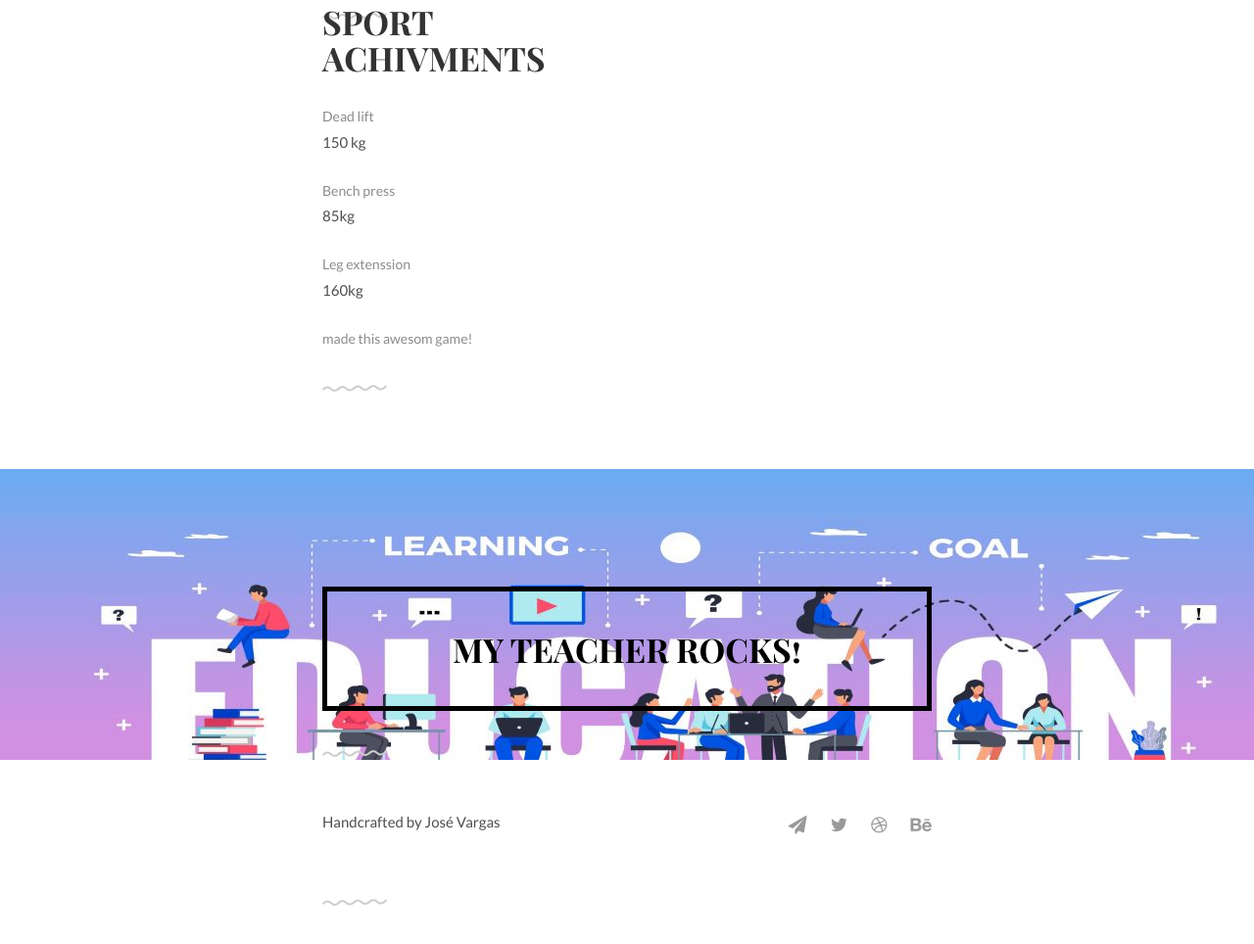
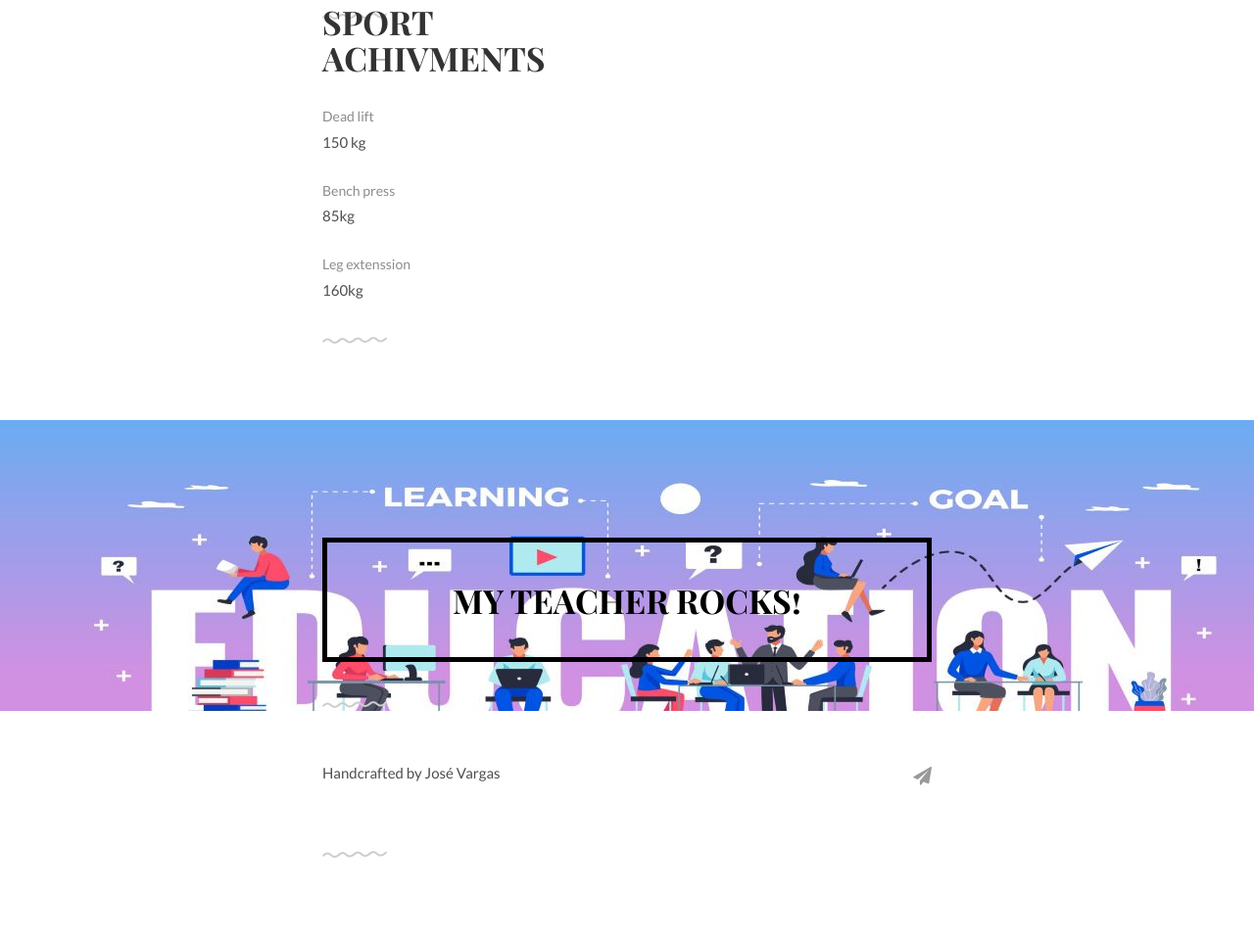
Before and after one commit to JoseCSL05/Jose-s-webpages-template., a plain HTML site: page index.html in a window 1280 px wide. Shown: the part 1725-2689 px from the top of the page at 98% size. After the commit the page ends 2649 px from the top, so only its background shows below. Drawn offline with Linux system fonts and the light colour scheme.

```diff
--- a/index.html
+++ b/index.html
@@ -113,7 +113,6 @@
 				<li>160kg </li>
 			</ul>
       <ul class="skill-list list-flat">
-				<li>made this awesom game!</li>
 			</ul>
 
 		</div>
@@ -135,9 +134,6 @@
 			    <div class="unit-50">
 					<ul class="social list-flat right">
 						<li><a href="mailto:ekestlerh@delmarschool.edu.mx"><i class="fa fa-send"></i></a></li>
-						<li><a href="http://twitter.com/KestlerEdwin"><i class="fa fa-twitter"></i></a></li>
-						<li><a href="http://dribbble.com/KestlerEdwin"><i class="fa fa-dribbble"></i></a></li>
-						<li><a href="http://behance.com/KestlerEdwin"><i class="fa fa-behance"></i></a></li>
 					</ul>
 			    </div>
 			</div>
```
